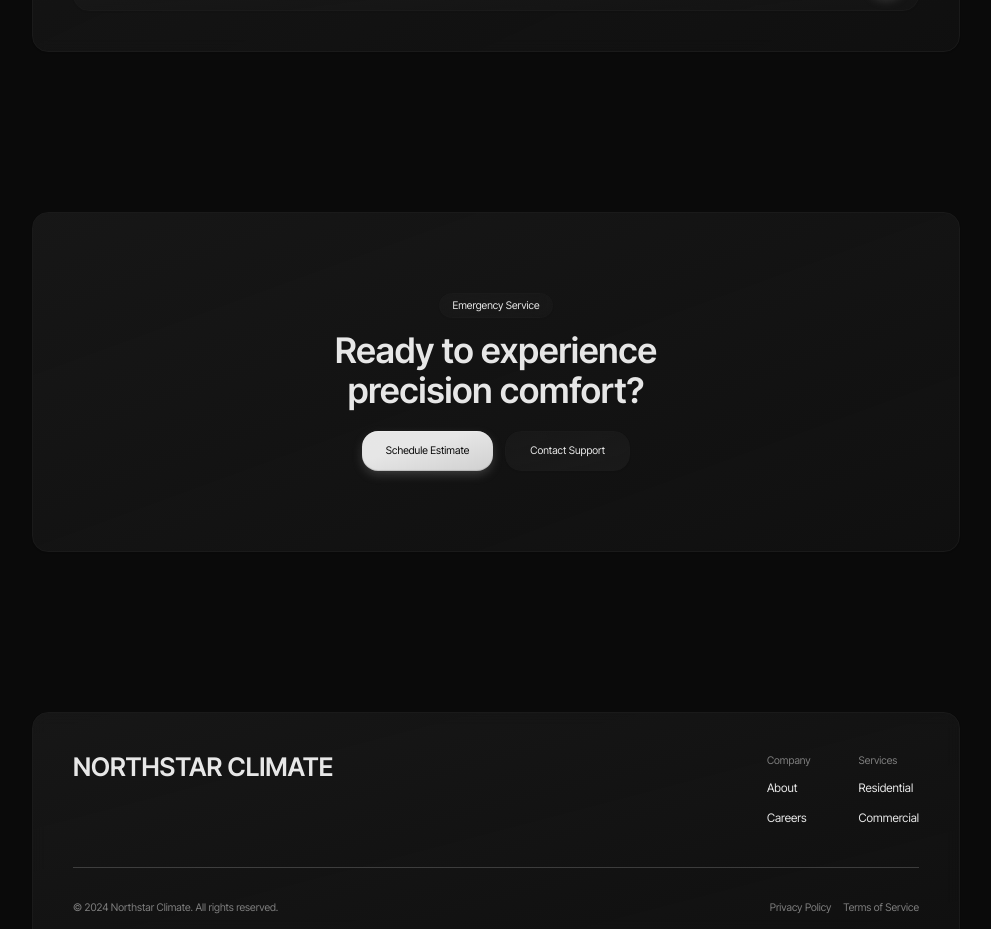
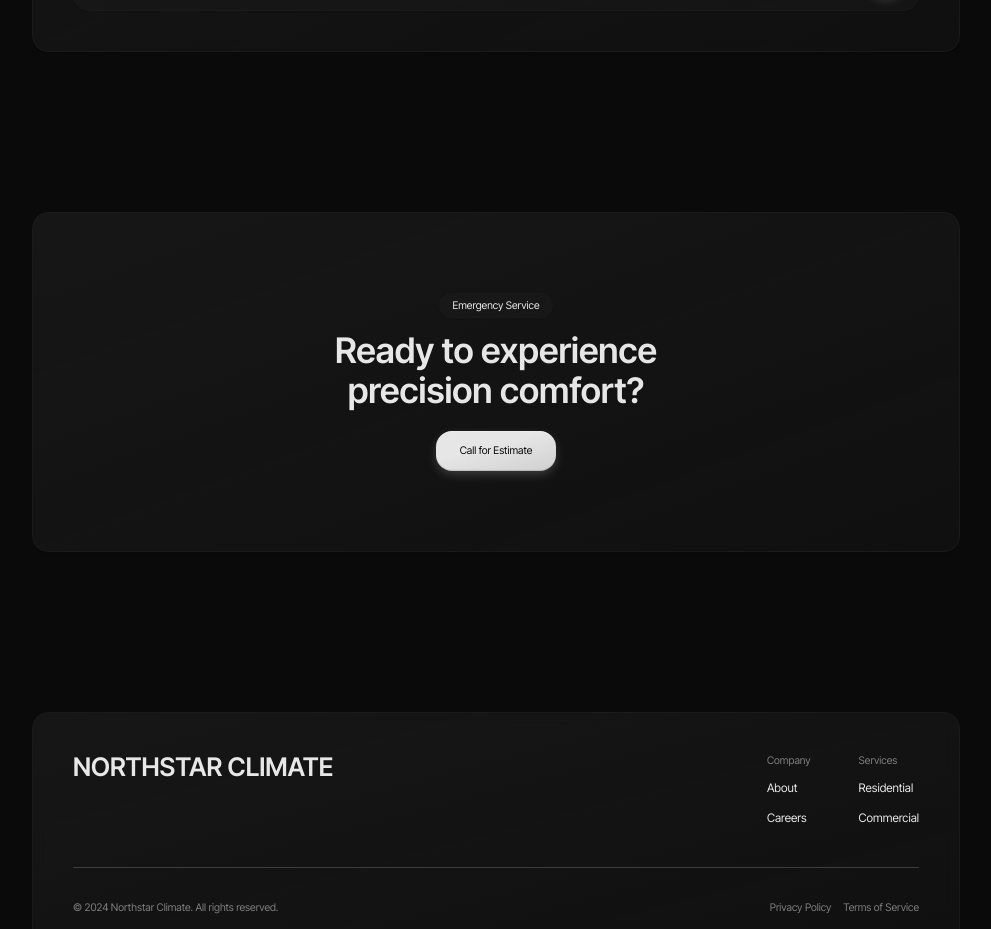
Before and after one commit to dmytro-webild/0258e82b-3d67-4db3-a451-4392b9e290e1, a React (Vite) app: page / in a window 1280 px wide. Shown: the part 5280-6209 px from the top of the page, without its empty margins (144-1135 px from the left). Built offline with nearby package versions, Linux system fonts and the light colour scheme; a web font is replaced by a local one.

Commit message:
Bob AI: Update contact section to single Call for Estimate button

```diff
--- a/src/pages/HomePage/sections/Contact.tsx
+++ b/src/pages/HomePage/sections/Contact.tsx
@@ -1,28 +1,48 @@
-// AUTO-GENERATED by per-section-migrate. Edit freely — Bob will treat this
-// file as the canonical source for the "contact" section.
+/* eslint-disable */
+// @ts-nocheck — generated by catalog-eject; runtime-correct but TS strict-mode false-positives on inlined catalog body
+import ScrollReveal from "@/components/ui/ScrollReveal";
+import TextAnimation from "@/components/ui/TextAnimation";
+import Button from "@/components/ui/Button";
 
-import React from 'react';
-import ContactCta from '@/components/sections/contact/ContactCta';
-import SectionErrorBoundary from "@/components/ui/SectionErrorBoundary";
+const primaryButton = {
+  text: "Call for Estimate",
+  href: "#"
+};
 
-export default function ContactSection(): React.JSX.Element {
+const ContactInline = () => {
   return (
-    <div id="contact" data-section="contact">
-        <SectionErrorBoundary name="contact">
-              <ContactCta
-          tag="Emergency Service"
-          text="Ready to experience precision comfort?"
-          primaryButton={{
-            text: "Schedule Estimate",
-            href: "#",
-          }}
-          secondaryButton={{
-            text: "Contact Support",
-            href: "#",
-          }}
-          textAnimation="fade-blur"
-        />
-        </SectionErrorBoundary>
+    <section aria-label="Contact section" className="py-20">
+      <div className="w-content-width mx-auto">
+        <ScrollReveal variant="fade-blur">
+          <div className="flex flex-col items-center gap-8 md:gap-10 py-20 px-8 rounded card">
+            <div className="flex flex-col items-center gap-2">
+              <div className="px-3 py-1 mb-1 text-sm card rounded w-fit">
+                <p>{"Emergency Service"}</p>
+              </div>
+
+              <TextAnimation
+                text={"Ready to experience precision comfort?"}
+                variant={"fade-blur"}
+                gradientText={true}
+                tag="h2"
+                className="md:max-w-8/10 text-5xl 2xl:text-6xl leading-[1.15] font-semibold text-center text-balance"
+              />
+
+              <div className="flex flex-wrap justify-center gap-3 mt-2 md:mt-3">
+                <Button text={primaryButton.text} href={primaryButton.href} variant="primary" />
+              </div>
+            </div>
+          </div>
+        </ScrollReveal>
       </div>
+    </section>
+  );
+};
+
+export default function ContactSection() {
+  return (
+    <div data-webild-section="contact" data-section="contact" id="contact">
+      <ContactInline />
+    </div>
   );
 }
```
